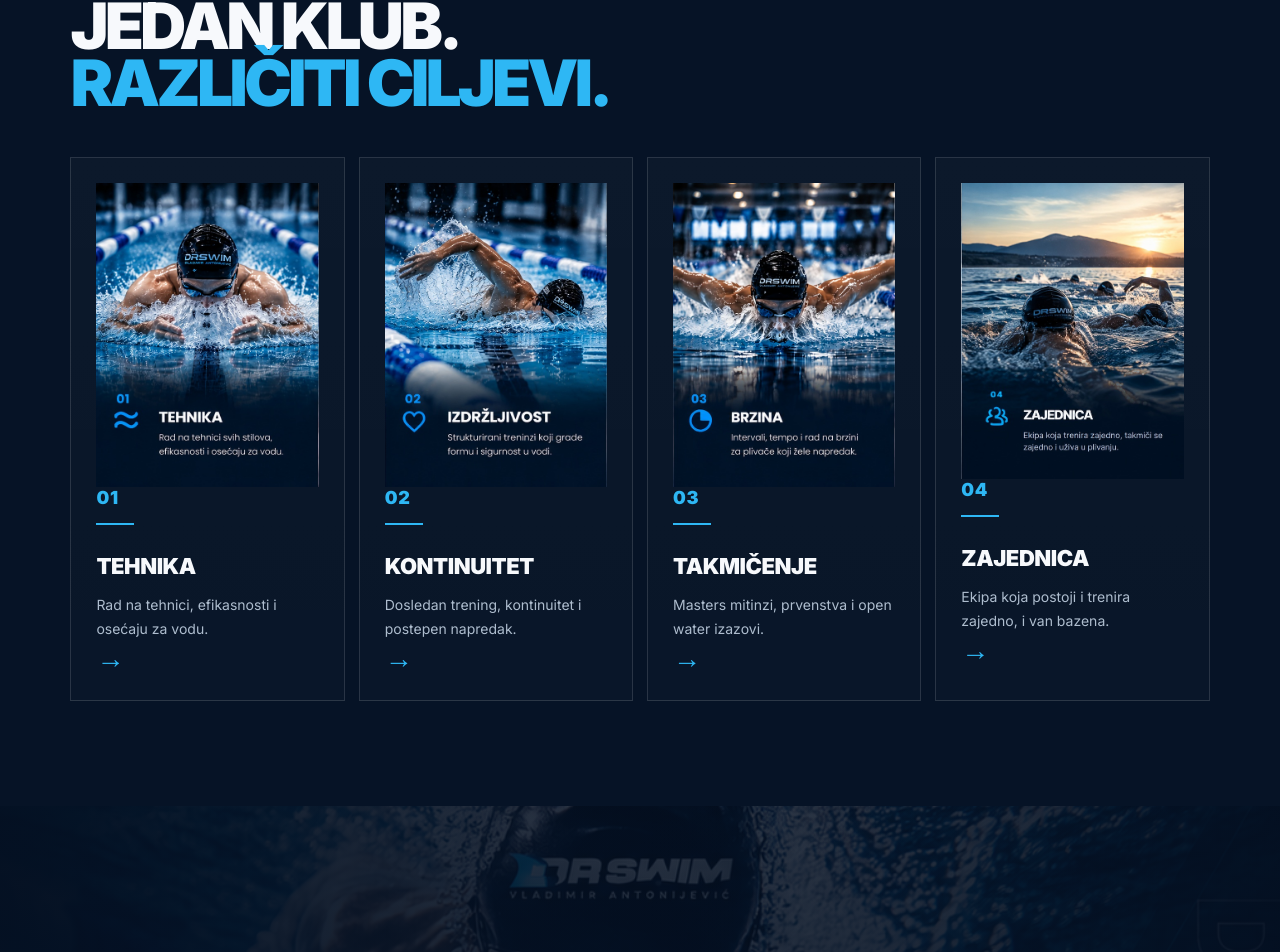
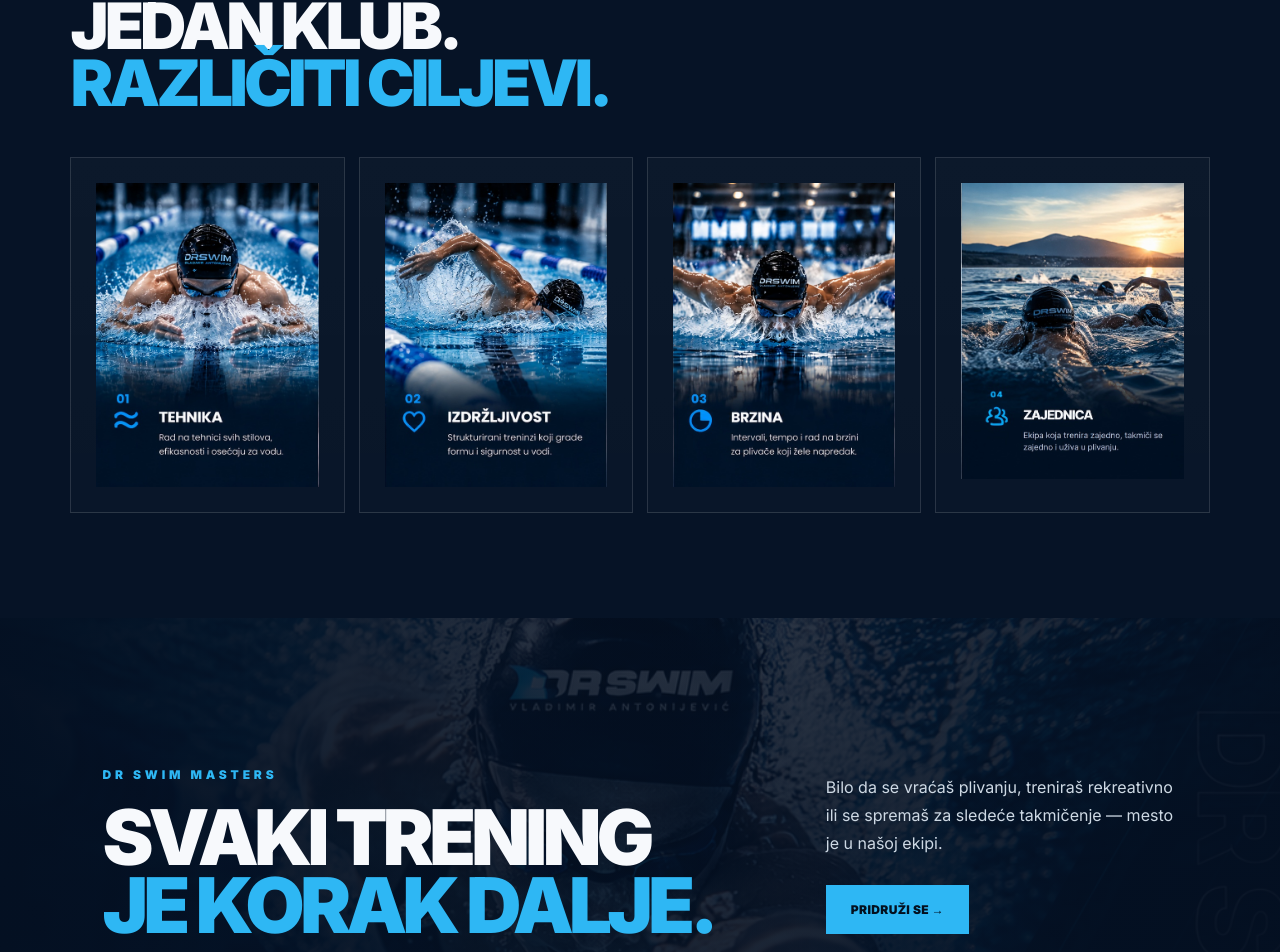
Before and after one commit to milicakuzmanovic/dr-swim-masters, a Next.js app: page /o-nama in a window 1280 px wide. Shown: the part 2484-3436 px from the top of the page. Built offline with nearby package versions, Linux system fonts and the light colour scheme.

Commit message:
Fix About page layout

```diff
--- a/app/o-nama/page.js
+++ b/app/o-nama/page.js
@@ -39,7 +39,9 @@ export default function AboutPage() {
             O NAMA
           </a>
 
-          <a href="/#trening">TRENING</a>
+          <a href="/#trening">
+            TRENING
+          </a>
 
           <a href="/#takmicenja">
             TAKMIČENJA
@@ -84,7 +86,10 @@ export default function AboutPage() {
             menuOpen ? "show" : ""
           }`}
         >
-          <a href="/" onClick={closeMenu}>
+          <a
+            href="/"
+            onClick={closeMenu}
+          >
             POČETNA
           </a>
 
@@ -298,156 +303,32 @@ export default function AboutPage() {
 
         <div className="about-values-grid">
 
-          {/* 01 TEHNIKA */}
+          <article className="about-value-card">
+            <img
+              src="/technique.jpg"
+              alt="DR SWIM Tehnika"
+            />
+          </article>
 
           <article className="about-value-card">
-
-            <div className="about-value-image">
-
-              <img
-                src="/technique.jpg"
-                alt="DR SWIM tehnika"
-              />
-
-            </div>
-
-            <div className="about-value-content">
-
-              <div className="about-value-number">
-                01
-              </div>
-
-              <div className="about-value-line"></div>
-
-              <h3>
-                TEHNIKA
-              </h3>
-
-              <p>
-                Rad na tehnici, efikasnosti i osećaju za vodu.
-              </p>
-
-              <a href="/#trening">
-                →
-              </a>
-
-            </div>
-
+            <img
+              src="/endurance.jpg"
+              alt="DR SWIM Izdržljivost"
+            />
           </article>
 
-
-          {/* 02 KONTINUITET */}
+          <article className="about-value-card">
+            <img
+              src="/speed.jpg"
+              alt="DR SWIM Brzina"
+            />
+          </article>
 
           <article className="about-value-card">
-
-            <div className="about-value-image">
-
-              <img
-                src="/endurance.jpg"
-                alt="DR SWIM kontinuitet"
-              />
-
-            </div>
-
-            <div className="about-value-content">
-
-              <div className="about-value-number">
-                02
-              </div>
-
-              <div className="about-value-line"></div>
-
-              <h3>
-                KONTINUITET
-              </h3>
-
-              <p>
-                Dosledan trening, kontinuitet i postepen napredak.
-              </p>
-
-              <a href="/#trening">
-                →
-              </a>
-
-            </div>
-
-          </article>
-
-
-          {/* 03 TAKMIČENJE */}
-
-          <article className="about-value-card">
-
-            <div className="about-value-image">
-
-              <img
-                src="/speed.jpg"
-                alt="DR SWIM takmičenje"
-              />
-
-            </div>
-
-            <div className="about-value-content">
-
-              <div className="about-value-number">
-                03
-              </div>
-
-              <div className="about-value-line"></div>
-
-              <h3>
-                TAKMIČENJE
-              </h3>
-
-              <p>
-                Masters mitinzi, prvenstva i open water izazovi.
-              </p>
-
-              <a href="/#takmicenja">
-                →
-              </a>
-
-            </div>
-
-          </article>
-
-
-          {/* 04 ZAJEDNICA */}
-
-          <article className="about-value-card">
-
-            <div className="about-value-image">
-
-              <img
-                src="/community.jpg"
-                alt="DR SWIM zajednica"
-              />
-
-            </div>
-
-            <div className="about-value-content">
-
-              <div className="about-value-number">
-                04
-              </div>
-
-              <div className="about-value-line"></div>
-
-              <h3>
-                ZAJEDNICA
-              </h3>
-
-              <p>
-                Ekipa koja postoji i trenira zajedno,
-                i van bazena.
-              </p>
-
-              <a href="/#kontakt">
-                →
-              </a>
-
-            </div>
-
+            <img
+              src="/community.jpg"
+              alt="DR SWIM Zajednica"
+            />
           </article>
 
         </div>
@@ -478,7 +359,6 @@ export default function AboutPage() {
 
           </div>
 
-
           <div className="about-final-action">
 
             <p>
@@ -506,11 +386,9 @@ export default function AboutPage() {
       ===================================================== */}
 
       <footer>
-
         <p>
           © 2026 DR SWIM Masters · Vladimir Antonijević
         </p>
-
       </footer>
 
     </main>
```
